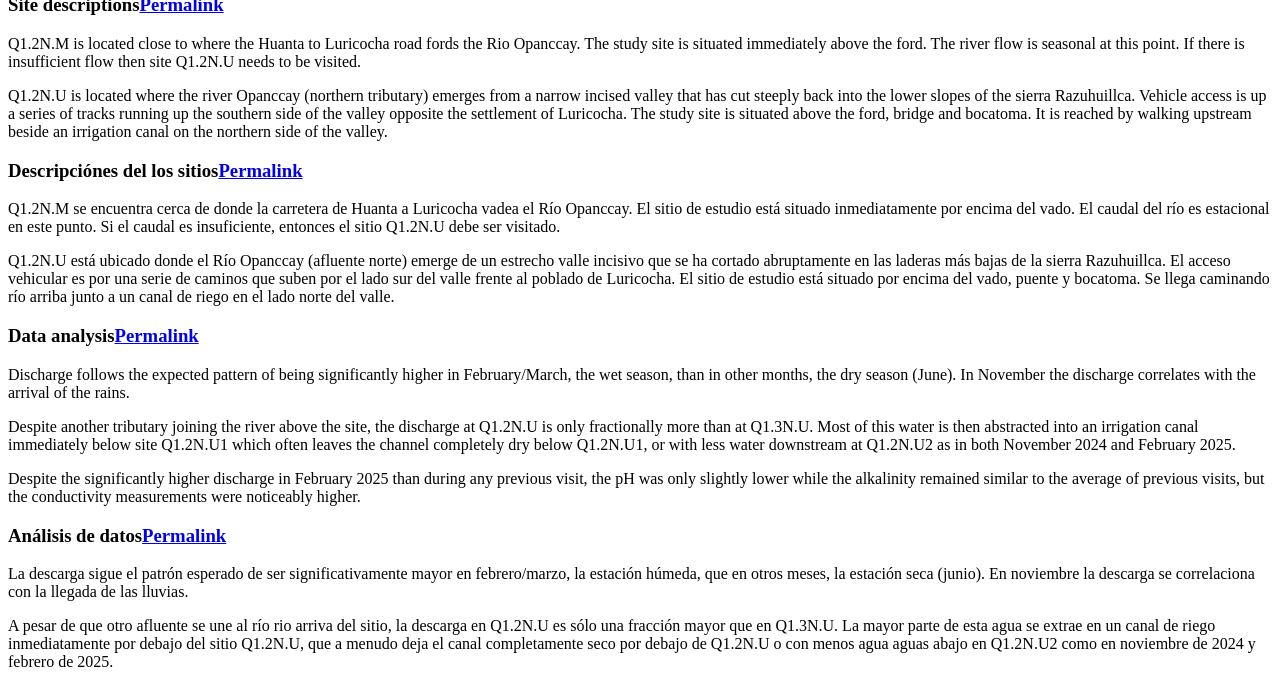
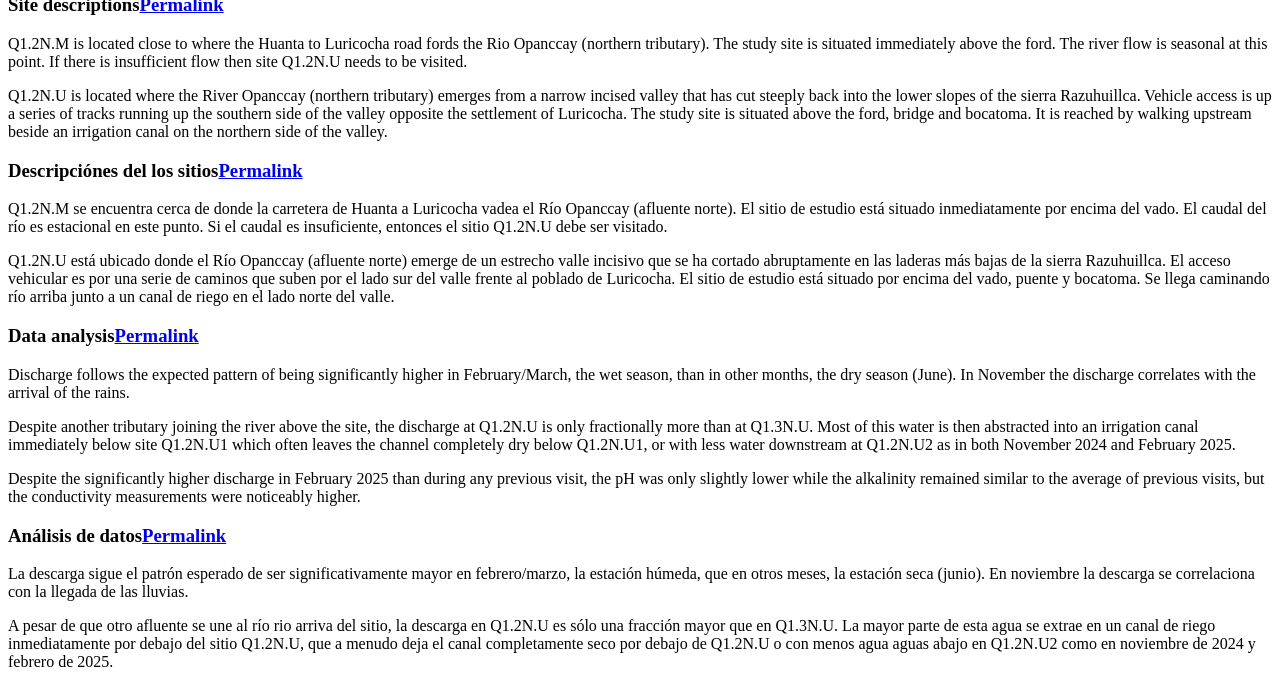
Before and after one commit to HVLepage/cavep-unah, a Jekyll site: the page built from _docs/site-network/Q1_2N.md, in a window 1280 px wide and 900 px high, scrolled down 3135 px, cut to the strip 225-900 px from the top of the window. Built offline with Jekyll 4.4.1, drawn with Linux system fonts in a browser that asks for light colours; comment, search, counter and statistics services are not loaded.

Commit message:
Update Q1_2N.md

```diff
--- a/_docs/site-network/Q1_2N.md
+++ b/_docs/site-network/Q1_2N.md
@@ -57,14 +57,14 @@ View upstream from the study site / Vista rio arriba desde el lugar del estudio
 
 ### Site descriptions
 
-Q1.2N.M is located close to where the Huanta to Luricocha road fords the Rio Opanccay. The study site is situated immediately above the ford. The river flow is seasonal at this point. If there is insufficient flow then site Q1.2N.U needs to be visited.
+Q1.2N.M is located close to where the Huanta to Luricocha road fords the Rio Opanccay (northern tributary). The study site is situated immediately above the ford. The river flow is seasonal at this point. If there is insufficient flow then site Q1.2N.U needs to be visited.
 
-Q1.2N.U is located where the river Opanccay (northern tributary) emerges from a narrow incised valley that has cut steeply back into the lower slopes of the sierra Razuhuillca. Vehicle access is up a series of tracks running up the southern side of the valley opposite the settlement of Luricocha. The study site is situated above the ford, bridge and bocatoma. It is reached by walking upstream beside an irrigation canal on the northern side of the valley.
+Q1.2N.U is located where the River Opanccay (northern tributary) emerges from a narrow incised valley that has cut steeply back into the lower slopes of the sierra Razuhuillca. Vehicle access is up a series of tracks running up the southern side of the valley opposite the settlement of Luricocha. The study site is situated above the ford, bridge and bocatoma. It is reached by walking upstream beside an irrigation canal on the northern side of the valley.
 
 
 ### Descripciónes del los sitios
 
-Q1.2N.M se encuentra cerca de donde la carretera de Huanta a Luricocha vadea el Río Opanccay. El sitio de estudio está situado inmediatamente por encima del vado. El caudal del río es estacional en este punto. Si el caudal es insuficiente, entonces el sitio Q1.2N.U debe ser visitado.
+Q1.2N.M se encuentra cerca de donde la carretera de Huanta a Luricocha vadea el Río Opanccay (afluente norte). El sitio de estudio está situado inmediatamente por encima del vado. El caudal del río es estacional en este punto. Si el caudal es insuficiente, entonces el sitio Q1.2N.U debe ser visitado.
 
 Q1.2N.U está ubicado donde el Río Opanccay (afluente norte) emerge de un estrecho valle incisivo que se ha cortado abruptamente en las laderas más bajas de la sierra Razuhuillca. El acceso vehicular es por una serie de caminos que suben por el lado sur del valle frente al poblado de Luricocha. El sitio de estudio está situado por encima del vado, puente y bocatoma. Se llega caminando río arriba junto a un canal de riego en el lado norte del valle.
 
```
